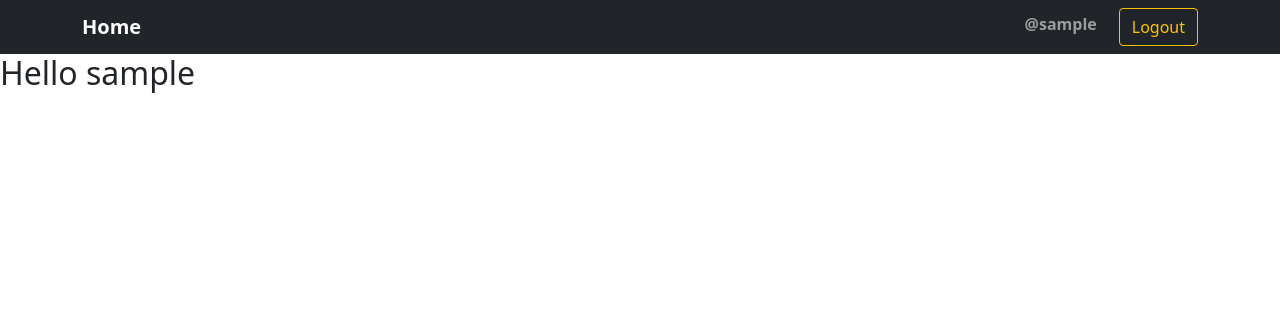
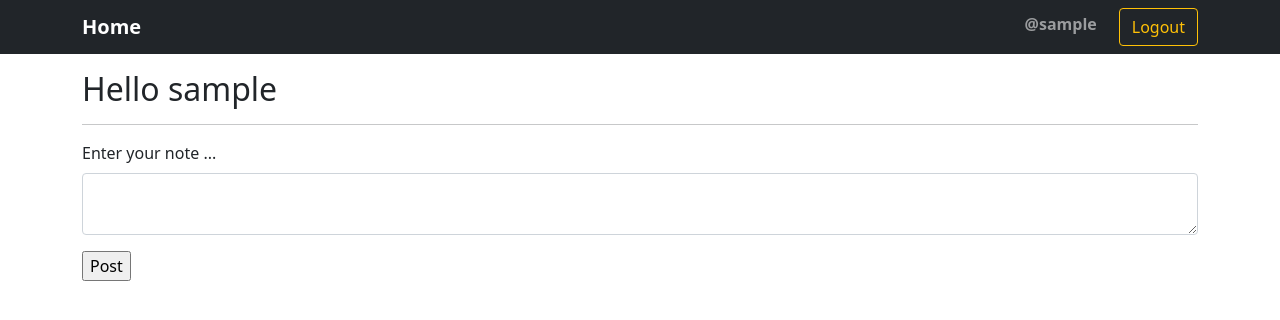
Before and after one commit to inyourtime/flask-post-app, a Flask app: page /dashboard in a window 1280 px wide. Shown: the top 320 px of the page. Run offline with Flask 2, Linux system fonts and the light colour scheme; the visitor is signed in with stand-in values (Sample User, id 1); data comes from the database, SQL or seed files in the repository.

Commit message:
add post form

```diff
--- a/app/__init__.py
+++ b/app/__init__.py
@@ -33,4 +33,5 @@ def create_app():
     from .auth import auth
     app.register_blueprint(auth, url_prefix='/auth')
 
+
     return app
--- a/app/forms.py
+++ b/app/forms.py
@@ -1,5 +1,5 @@
 from flask_wtf import FlaskForm
-from wtforms import StringField, PasswordField, SubmitField
+from wtforms import StringField, PasswordField, SubmitField, TextAreaField
 from wtforms.validators import DataRequired, Length, ValidationError, EqualTo
 from .models import User
 
@@ -48,3 +48,8 @@ class LoginForm(FlaskForm):
     password = PasswordField("password", validators=[DataRequired()], render_kw={
                              "placeholder": "Password"})
     submit = SubmitField("Login")
+
+
+class PostForm(FlaskForm):
+    note = TextAreaField("Enter your note ...", validators=[DataRequired()])
+    submit = SubmitField("Post")
--- a/app/templates/dashboard.html
+++ b/app/templates/dashboard.html
@@ -1,9 +1,20 @@
 {% extends 'base.html' %}
 
 {% block title %}
-	dashboard
+dashboard
 {% endblock title %}
 
 {% block content %}
+<div class="container mt-3">
 	<h2>Hello {{ current_user.username }}</h2>
+	<hr>
+	<form action="{{ url_for('views.dashboard') }}" method="post">
+		{{ form.csrf_token }}
+		{{ form.note.label(class="form-label") }}
+		<div class="mb-3">
+			{{ form.note(class="form-control") }}
+		</div>
+		{{ form.submit }}
+	</form>
+</div>
 {% endblock content %}
--- a/app/templates/register.html
+++ b/app/templates/register.html
@@ -24,6 +24,7 @@ SignUp
 						</small>
 					{% endfor %}
 				</div>
+			</div>
 			<div class="form-group w-100">
 				{{ form.password.label(class="form-label") }}
 				<div class="mb-3">
@@ -49,7 +50,6 @@ SignUp
 			{{ form.submit(class="btn btn-primary col-12 mb-3") }}
 			<small>Already have an account? <span><a href="{{ url_for('views.home') }}">Sign in</a></span></small>
 		</div>
-		</div>
 	</form>
 </div>
 
--- a/app/views.py
+++ b/app/views.py
@@ -1,8 +1,11 @@
 from flask import Blueprint, render_template, redirect, url_for
 from flask_login import current_user, login_required
-from .forms import LoginForm
+from .forms import LoginForm, PostForm
+from .models import User, Post
+from . import db
 
-views = Blueprint('views', __name__, static_folder='static', template_folder='templates')
+views = Blueprint('views', __name__, static_folder='static',
+                  template_folder='templates')
 
 
 @views.route('/', methods=['GET', 'POST'])
@@ -15,7 +18,22 @@ def home():
     return render_template('home.html', form=form)
 
 
-@views.route('/dashboard')
+@views.route('/dashboard', methods=['GET', 'POST'])
 @login_required
 def dashboard():
-    return render_template('dashboard.html')
+    form = PostForm()
+
+    if form.validate_on_submit():
+        username = current_user.username
+        data = form.note.data
+        user = User.query.filter_by(username=username).first()
+        if user:
+            new_post = Post(data=data, owner=user)
+            try:
+                db.session.add(new_post)
+                db.session.commit()
+                return redirect(url_for('views.dashboard'))
+            except:
+                return "error while add data"
+
+    return render_template('dashboard.html', form=form)
```
Also changed, not shown: app/auth.py (+4 -5 lines). Lines whose indentation alone changed are shown as unchanged.
